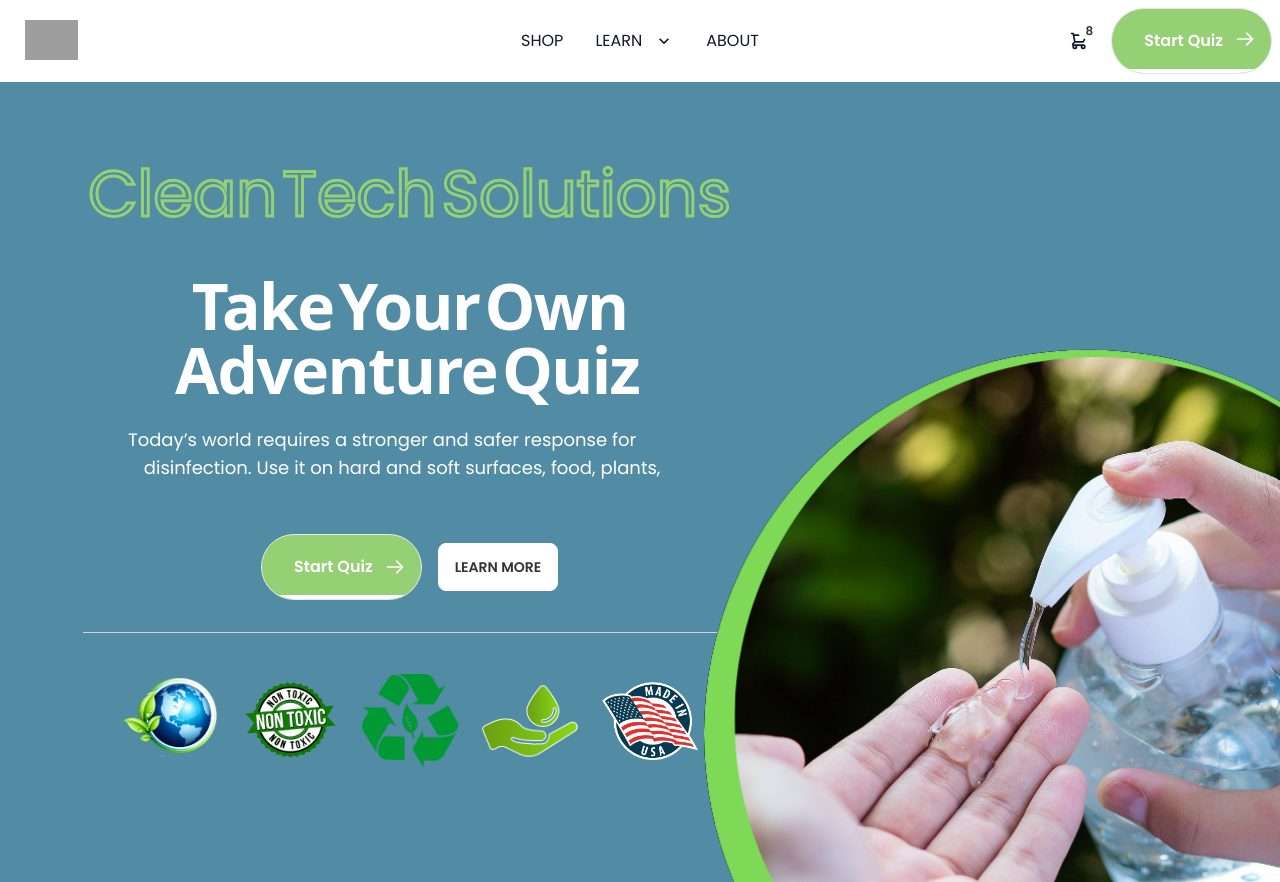
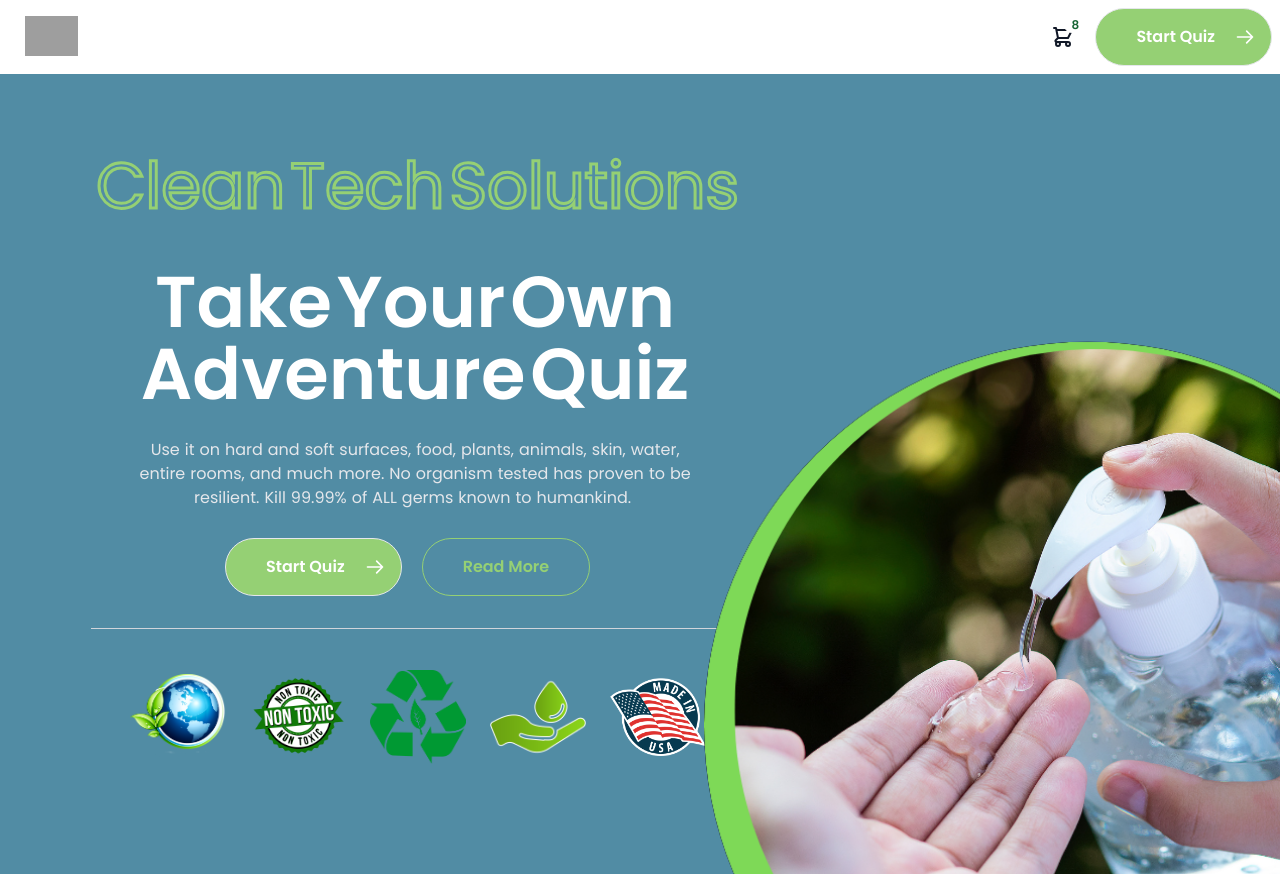
Before and after one commit to dag-bag/clean-solutions, a Next.js app: page / in a window 1280 px wide. Built offline with nearby package versions, Linux system fonts and the light colour scheme; grey boxes are pictures that could not be loaded.

Commit message:
user interface enhancement, code formatting, remove redunt code

```diff
--- a/components/Navbar.tsx
+++ b/components/Navbar.tsx
@@ -1,136 +1,50 @@
 /** @format */
-
+import React from "react";
 import Link from "next/link";
-import React from "react";
 import Btn from "./utils/Btn";
 
 function Navbar() {
   return (
     <div className="navbar bg-white max-w-7xl m-auto">
       <div className="navbar-start">
-        <div className="dropdown">
-          <label tabIndex={0} className="btn btn-ghost lg:hidden">
-            <svg
-              xmlns="http://www.w3.org/2000/svg"
-              className="h-5 w-5"
-              fill="none"
-              viewBox="0 0 24 24"
-              stroke="currentColor"
-            >
-              <path
-                strokeLinecap="round"
-                strokeLinejoin="round"
-                strokeWidth="2"
-                d="M4 6h16M4 12h8m-8 6h16"
-              />
-            </svg>
-          </label>
-          <ul
-            tabIndex={0}
-            className="menu menu-compact dropdown-content mt-3 p-2 shadow  rounded-box w-52 bg-white"
-          >
-            <li>
-              <a>Item 1</a>
-            </li>
-            <li tabIndex={0}>
-              <a className="justify-between">
-                Parent
-                <svg
-                  className="fill-current"
-                  xmlns="http://www.w3.org/2000/svg"
-                  width="24"
-                  height="24"
-                  viewBox="0 0 24 24"
-                >
-                  <path d="M8.59,16.58L13.17,12L8.59,7.41L10,6L16,12L10,18L8.59,16.58Z" />
-                </svg>
-              </a>
-              <ul className="p-2 bg-white">
-                <li>
-                  <a>Submenu 1</a>
-                </li>
-                <li>
-                  <a>Submenu 2</a>
-                </li>
-              </ul>
-            </li>
-            <li>
-              <a>Item 3</a>
-            </li>
-          </ul>
-        </div>
         <Link href={"/"}>
           <span className="btn btn-ghost normal-case text-xl">
             <img
+              alt="logo"
+              className="h-10"
               src="https://cleansolutions.tech/wp-content/uploads/2022/09/clean-solution-logo-1024x337-1-2.png"
-              alt=""
-              className="h-10"
             />
           </span>
         </Link>
       </div>
-      <div className="navbar-center hidden lg:flex">
-        <ul className="menu menu-horizontal p-0">
-          <li>
-            <a>SHOP</a>
-          </li>
-          <li tabIndex={0}>
-            <a>
-              LEARN
-              <svg
-                className="fill-current"
-                xmlns="http://www.w3.org/2000/svg"
-                width="20"
-                height="20"
-                viewBox="0 0 24 24"
-              >
-                <path d="M7.41,8.58L12,13.17L16.59,8.58L18,10L12,16L6,10L7.41,8.58Z" />
-              </svg>
-            </a>
-            <ul className="p-2">
-              <li>
-                <a>SHOP</a>
-              </li>
-              <li>
-                <a>LEARN</a>
-              </li>
-            </ul>
-          </li>
-          <li>
-            <a>ABOUT</a>
-          </li>
-        </ul>
-      </div>
+
       <div className="navbar-end">
         <div className="flex-none md:mr-2">
           <div className="dropdown dropdown-end">
             <label
               tabIndex={0}
-              className="btn btn-ghost btn-circle drawer-button"
               htmlFor="my-drawer-4"
-            >
-              <div className="indicator">
+              className="btn btn-ghost btn-circle drawer-button">
+              <div className="indicator border-red-500 border1">
                 <svg
-                  xmlns="http://www.w3.org/2000/svg"
-                  className="h-5 w-5"
                   fill="none"
+                  className="h-6 w-6"
                   viewBox="0 0 24 24"
                   stroke="currentColor"
-                >
+                  xmlns="http://www.w3.org/2000/svg">
                   <path
+                    strokeWidth="2"
                     strokeLinecap="round"
                     strokeLinejoin="round"
-                    strokeWidth="2"
                     d="M3 3h2l.4 2M7 13h10l4-8H5.4M7 13L5.4 5M7 13l-2.293 2.293c-.63.63-.184 1.707.707 1.707H17m0 0a2 2 0 100 4 2 2 0 000-4zm-8 2a2 2 0 11-4 0 2 2 0 014 0z"
                   />
                 </svg>
-                <span className="badge badge-sm indicator-item">8</span>
+                <span className="badge badge-sm indicator-item  text-green-800 ">8</span>
               </div>
             </label>
           </div>
         </div>
         <Btn className="!hidden md:inline-flex" hidden={true} />
-        {/* <a className="btn bg-green-1 text-white border-blue-1">Start Quiz</a> */}
       </div>
     </div>
   );
--- a/components/pages/Home/Main.tsx
+++ b/components/pages/Home/Main.tsx
@@ -1,11 +1,10 @@
 /** @format */
-
+import Link from "next/link";
+import { useState } from "react";
+import Btn from "../../utils/Btn";
+import Div from "../../animation/Div";
 import { motion } from "framer-motion";
-import Link from "next/link";
-import Div from "../../animation/Div";
 import AnimatedTextWord from "../../Headings/test/AnimatedText";
-import Btn from "../../utils/Btn";
-import HomeModal from "./HomeModal";
 
 let easing = [0.6, -0.05, 0.01, 0.99];
 
@@ -27,6 +26,7 @@ const fadeInUp = {
     opacity: 0,
   },
 };
+
 const TrustedIcons = [
   "bigstock-green-earth-and-leaves-14539535",
   "Non-Toxic-Icon",
@@ -35,47 +35,45 @@ const TrustedIcons = [
   "SeekPng.com_support-our-troops-png_5841661",
 ];
 const Main = () => {
+
+  const [isViewMoreEnabled, toggleViewMoreEnabled] = useState(false)
+  function onViewMoreBtnHandler() {
+    toggleViewMoreEnabled(prev => !prev)
+  }
+
   return (
     <>
-      <Div
-        className=" flex flex-col py-16 lg:pt-0 lg:flex-col lg:pb-0 h-screen bg-blue-1
-        text-white relative"
-      >
-        <div className="flex flex-col items-start w-full max-w-xl px-4 mx-auto lg:px-8 lg:max-w-[92%] text-center">
-          <div className="mb-16 lg:my-52 lg:mt-20 lg:max-w-3xl lg:pr-5 ">
+      <Div className=" flex flex-col py-16 lg:pt-0 lg:flex-col lg:pb-0 h-screen bg-blue-1 text-white relative">
+        <div className=" flex flex-col items-start w-full max-w-xl px-4 mx-auto xl:px-10 xl:max-w-[92%] text-center ">
+          <div className="mb-16 lg:mt-20 xl:my-52 xl:mt-20 xl:max-w-3xl lg:pr-5 ">
             <AnimatedTextWord
+              maxW="max-w-3xl"
               text=" Clean Tech Solutions"
-              maxW="max-w-3xl"
-              className="hollow mb-4 text-center text-5xl md:text-[4rem] text-white md:mb-12
-          "
+              className="hollow mb-4 text-center text-5xl md:text-[4rem] text-white md:mb-12"
             ></AnimatedTextWord>
 
-            <div className="max-w-xl flex justify-center items-center flex-col mb-6 text-center m-auto">
+            <div className=" border-red-500 flex items-center justify-center flex-col">
               <AnimatedTextWord
-                text=" Take Your Own Adventure Quiz"
-                className="max-w-lg mb-6 font-sans text-5xl font-bold tracking-tight  sm:text-5xl sm:leading-none lg:text-5xl xl:text-[4rem] xl:mb-6"
+                text="Take Your Own Adventure Quiz"
+                className="text-5xl font-semibold sm:text-5xl sm:leading-none lg:text-5xl xl:text-[4.5rem] text-center"
               />
               <AnimatedTextWord
-                text=" Today’s world requires a stronger and safer response for
-                disinfection. Use it on hard and soft surfaces, food, plants,
-                animals, skin, water, entire rooms, and much more."
-                className="text-base  md:text-lg"
-              ></AnimatedTextWord>
+                className="text-base  md:text-md my-7 text-gray-200"
+                text={`Use it on hard and soft surfaces, food, plants, animals, skin, water, entire rooms, and much more. No organism tested has proven to be resilient. Kill 99.99% of ALL germs known to humankind. ${isViewMoreEnabled ? `Discover the many ways to use to defeat bacteria, viruses, mold, and odor.Your responses will aid in the creation of a custom, economical, eco-frienly EPA, NSF, NFPA FDA, CDC & FTC Cleared Disinfecting Solution.` : ''}`}
+              />
             </div>
-            <motion.div
-              variants={fadeInUp}
-              className="flex flex-col items-center  md:flex-row justify-center "
-            >
+            <motion.div variants={fadeInUp} className="flex flex-col items-center  md:flex-row justify-center">
               <Link href={"/quiz"}>
                 <Btn />
               </Link>
-              <HomeModal />
+
+              <button onClick={onViewMoreBtnHandler} className="md:inline-flex block w-full md:w-auto items-center justify-start py-4 px-10 overflow-hidden font-semibold text-green-1 transition-all duration-150 ease-in-out rounded-full hover:pl-10  bg-none group border border-green-1  mx-5 my-2 md:my-0 ">Read More</button>
+
             </motion.div>
             <div className="mt-8 pt-8 border-t border-gray-300 ">
               <div className="mt-2 flex gap-6 justify-center items-center">
-                {TrustedIcons.map((icon, index) => {
-                  return (
-                    <div className="flex items-center">
+
+                {TrustedIcons.map((icon) => <div className="flex items-center">
                   <img
                     className=" w-24 h-auto "
                     src={`./label-icons/${icon}.png`}
@@ -83,27 +81,27 @@ const Main = () => {
                     height={20}
                     alt="logo partener"
                   />
-                    </div>
-                  );
-                })}
+                </div>)}
+
               </div>
             </div>
           </div>
         </div>
 
-        <div className="w-[45%]  absolute right-0  -bottom-[15rem] hidden md:block">
+        <div className="w-[45%] absolute right-0 -bottom-[15rem] hidden xl:block">
           <motion.img
+            alt="main-image"
+            exit={{ opacity: 0 }}
+            src="./sanitizer-quiz2.png"
+            transition={{ delay: 0.2 }}
             animate={{ x: 0, opacity: 1 }}
             initial={{ x: 200, opacity: 0 }}
-            exit={{ opacity: 0 }}
-            transition={{ delay: 0.2 }}
-            className="object-cover  w-full rounded shadow-lg lg:rounded-none lg:shadow-none sm:h-96 lg:h-full"
-            src="./sanitizer-quiz2.png"
-            alt=""
+            className="object-cover  w-full rounded shadow-lg lg:rounded-none lg:shadow-none sm:h-96 lg:h-full "
           />
         </div>
       </Div>
     </>
+
   );
 };
 export default Main;
--- a/components/utils/Btn.tsx
+++ b/components/utils/Btn.tsx
@@ -12,11 +12,9 @@ function Btn({ hidden }: Props) {
   return (
     <Link href="/quiz">
       <button
-        className={`relative inline-flex items-center justify-start py-5 pl-8 pr-12 overflow-hidden font-semibold text-white transition-all duration-150 ease-in-out rounded-full hover:pl-10 hover:pr-6 bg-green-1 group border hover:border-green-1  ${
-          hidden ? "hidden md:block" : ""
-        }`}
+        className={`relative block w-full md:w-auto  md:inline-flex items-center justify-start py-4   pl-10 pr-14 overflow-hidden font-semibold text-white transition-all duration-150 ease-in-out rounded-full hover:pl-10 hover:pr-6 bg-green-1 group border hover:border-green-1  ${hidden ? "hidden md:block" : ""
+          }`}
       >
-        <span className="absolute bottom-0 left-0 w-full h-1 transition-all duration-150 ease-in-out bg-white group-hover:h-full" />
         <span className="absolute right-0 pr-4 duration-200 ease-out group-hover:translate-x-12 ">
           <svg
             className="w-5 h-5 text-white"
--- a/components/utils/Drawer.tsx
+++ b/components/utils/Drawer.tsx
@@ -55,7 +55,7 @@ function Item({ title, price, category, image, qty }: Props) {
         <div>
           <div className="flex justify-between text-base font-medium text-gray-900">
             <h3>
-              <a href="#">{title}</a>
+              <a className="capitalize" href="#">{(title.length > 20) ? title.substring(0, 20).concat('...') : title}</a>
             </h3>
             <p className="ml-4">${price}.00</p>
           </div>
@@ -79,43 +79,32 @@ function Item({ title, price, category, image, qty }: Props) {
 
 function Drawer() {
   return (
-    <div className="drawer drawer-end absolute ">
+    <div className="drawer  drawer-end absolute">
       <input id="my-drawer-4" type="checkbox" className="drawer-toggle" />
-
-      <div className="drawer-side scrollbar-hide">
+      <div className="drawer-side  scrollbar-hide">
         <label htmlFor="my-drawer-4" className="drawer-overlay z-40"></label>
-
-        <ul className="menu p-4 w-96 bg-white !z-[98]">
-          <div className="flex items-start justify-between py-4">
-            <h2
-              className="text-lg font-medium text-gray-900"
-              id="slide-over-title"
-            >
-              Shopping cart
-            </h2>
-            <div className="ml-3 flex h-7 items-center">
-              <label
-                htmlFor="my-drawer-4"
-                className="drawer-button btn outline-none border-none bg-white hover:text-white text-black"
-              >
+        <ul className="menu p-4 w-96 bg-smoke !z-[98]">
+          <div className="flex items-start justify-between py-4 pl-2">
+            <h2 id="slide-over-title" className="text-lg font-medium text-gray-900">Shopping cart</h2>
+            <div className="ml-3 flex h-7 items-center ">
+              <label htmlFor="my-drawer-4" className="drawer-button btn outline-none px-3  border-none bg-white hover:text-white text-black">
                 <svg
-                  className="h-6 w-6 "
-                  xmlns="http://www.w3.org/2000/svg"
                   fill="none"
                   viewBox="0 0 24 24"
                   stroke-width="1.5"
+                  aria-hidden="true"
+                  className="h-6 w-6"
                   stroke="currentColor"
-                  aria-hidden="true"
-                >
+                  xmlns="http://www.w3.org/2000/svg">
                   <path
                     stroke-linecap="round"
                     stroke-linejoin="round"
-                    d="M6 18L18 6M6 6l12 12"
-                  />
+                    d="M6 18L18 6M6 6l12 12" />
                 </svg>
               </label>
             </div>
           </div>
+
           {rawData.map((item, index) => {
             const { title, price, category, image, qty } = item;
             return (
@@ -129,37 +118,34 @@ function Drawer() {
                   qty={qty}
                 />
               </li>
-            );
+            )
           })}
+
           <div className="border-t border-gray-200 py-6 px-4 sm:px-6">
+
             <div className="flex justify-between text-base font-medium text-gray-900">
               <p>Subtotal</p>
               <p>$262.00</p>
             </div>
-            <p className="mt-0.5 text-sm text-gray-500">
-              Shipping and taxes calculated at checkout.
-            </p>
+
+            <p className="mt-0.5 text-sm text-gray-500">Shipping and taxes calculated at checkout.</p>
             <div className="mt-6">
               <Link href={"/checkout"}>
                 <a
                   href="#"
-                  className="flex items-center justify-center rounded-md border border-transparent bg-green-1 btn  px-6 py-3 text-base font-medium text-white shadow-sm hover:bg-blue-1"
-                >
+                  className="flex items-center justify-center rounded-md border border-transparent bg-green-1 btn  px-6 py-3 text-base font-medium text-white shadow-sm hover:bg-blue-1">
                   Checkout
                 </a>
               </Link>
             </div>
-            <div className="mt-6 flex justify-center text-center text-sm text-gray-500">
-              <p>
-                or
-                <button
-                  type="button"
-                  className="font-medium text-indigo-600 hover:text-indigo-500"
-                >
-                  Continue Shopping
-                  <span aria-hidden="true"> &rarr;</span>
-                </button>
-              </p>
+            <div className="mt-6  justify-center text-center text-sm text-gray-500 flex flex-col">
+              <span className="py-2">Or</span>
+              <button
+                type="button"
+                className="font-medium text-indigo-600 hover:text-indigo-500">
+                Continue Shopping
+                <span aria-hidden="true"> &rarr;</span>
+              </button>
             </div>
           </div>
         </ul>
--- a/pages/index.tsx
+++ b/pages/index.tsx
@@ -1,5 +1,4 @@
 /** @format */
-
 import Head from "next/head";
 import Navbar from "../components/Navbar";
 import Main from "../components/pages/Home/Main";
--- a/tailwind.config.js
+++ b/tailwind.config.js
@@ -36,6 +36,7 @@ module.exports = {
   theme: {
     extend: {
       colors: {
+        smoke: 'whitesmoke',
         green: {
           1: "#95D074",
         },
```
Lines whose indentation alone changed are shown as unchanged.
